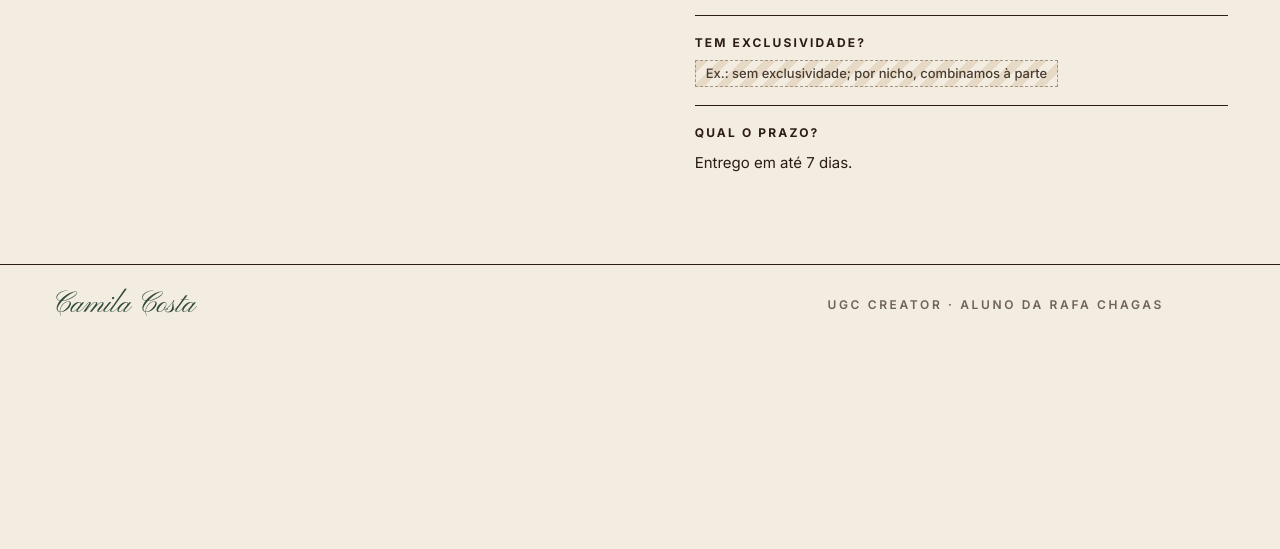
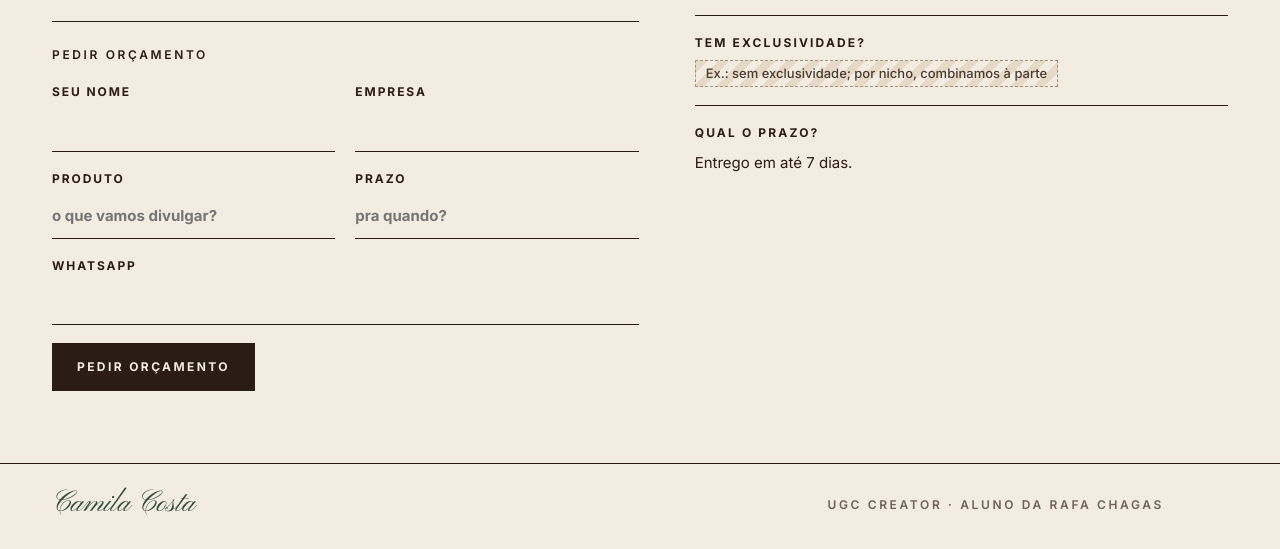
Before and after one commit to camilacostamvc-spec/UGC, a plain HTML site: page index.html in a window 1280 px wide. Shown: the part 5191-5740 px from the top of the page. Before the commit the page ends 5541 px from the top, so only its background shows below. Drawn offline with Linux system fonts and the light colour scheme; a web font is replaced by a local one.

Commit message:
Liga o formulário de orçamento ao Formspree
Co-Authored-By: Claude Opus 5.5 <noreply@anthropic.com>
Claude-Session: https://claude.ai/code/session_013FPiWjEm3tbXmwRepfBJhQ

```diff
--- a/index.html
+++ b/index.html
@@ -969,7 +969,7 @@ const DADOS = {
 
   // Endereço do seu formulário no Formspree (ex.: "https://formspree.io/f/abcd1234").
   // Vazio = o formulário não aparece e o contato fica só com os botões.
-  formspree: "",
+  formspree: "https://formspree.io/f/mljbnpdk",
 
   // ID do seu site no Umami (ex.: "a1b2c3d4-..."). Vazio = sem métricas.
   umami: "ad7614d8-5500-4d46-b36b-8b4394d9cbe3",
```
